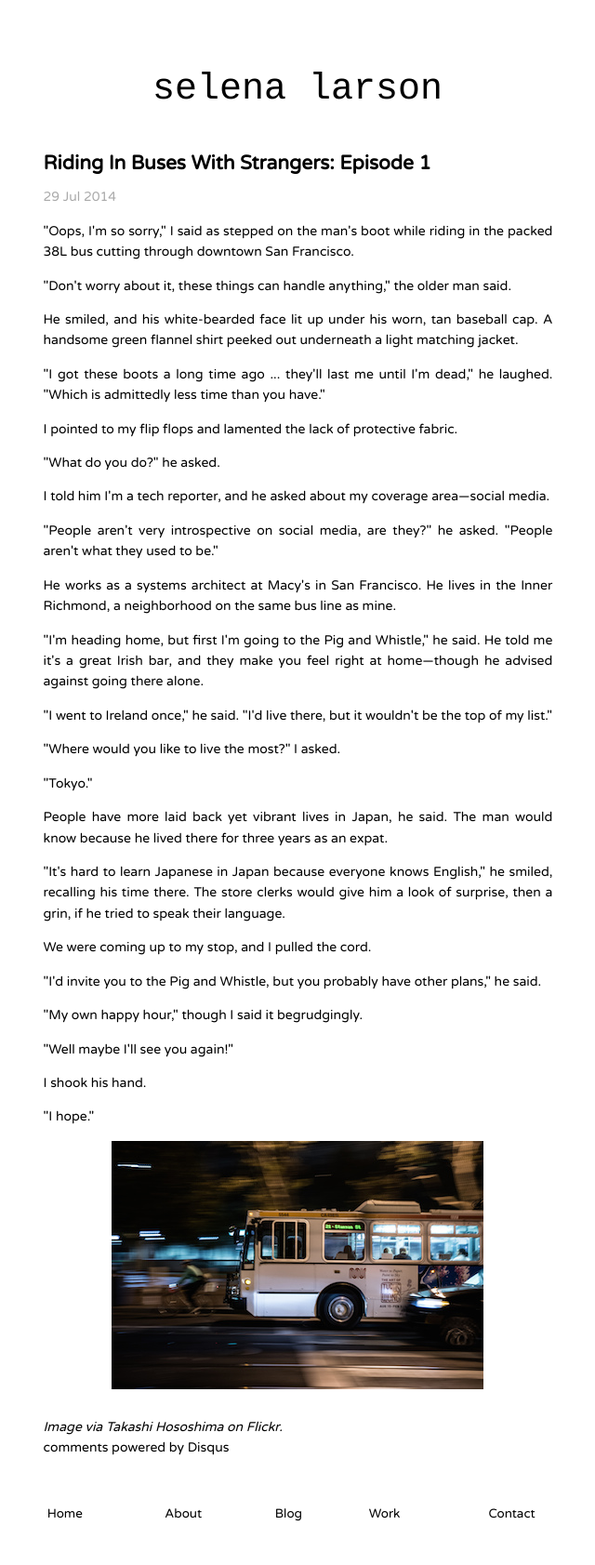
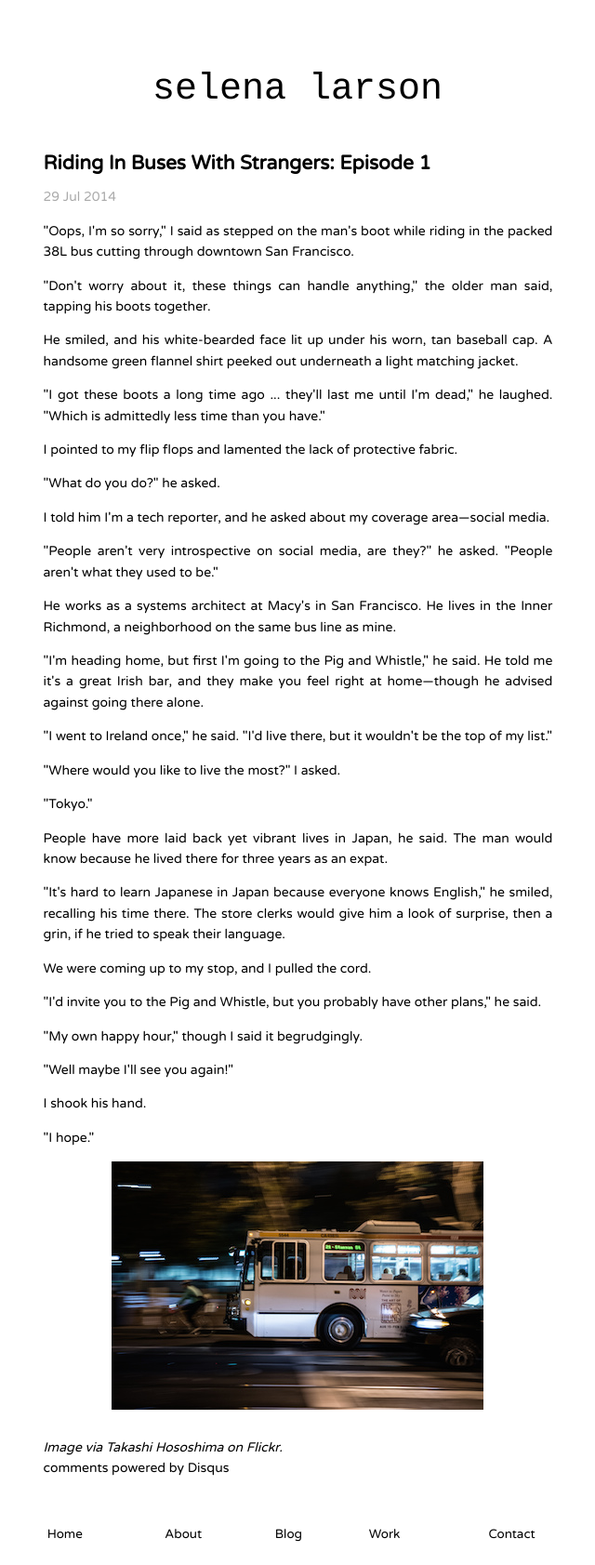
Before and after one commit to selenalarson/selenalarson.github.io, a Jekyll site: the page built from _posts/2014-07-29-buses-episode-1.html, in a window 1280 px wide. Shown: the whole page at 93% size, without its empty margins (320-960 px from the left). Built offline with Jekyll 4.4.1, drawn with Linux system fonts in a browser that asks for light colours; some web fonts are replaced; Markdown is read by kramdown in place of the engine named in the settings; comment, search, counter and statistics services are not loaded; before the commit the page ends 1660 px from its top, so only the background shows below that.

Commit message:
buses updated

```diff
--- a/_posts/2014-07-29-buses-episode-1.html
+++ b/_posts/2014-07-29-buses-episode-1.html
@@ -6,7 +6,7 @@ categories: tech
 ---
 "Oops, I'm so sorry," I said as stepped on the man's boot while riding in the packed 38L bus cutting through downtown San Francisco.
 <p>
-"Don't worry about it, these things can handle anything," the older man said.
+"Don't worry about it, these things can handle anything," the older man said, tapping his boots together.
 <p>
 He smiled, and his white-bearded face lit up under his worn, tan baseball cap. A handsome green flannel shirt peeked out underneath a light matching jacket.
 <p>
```
